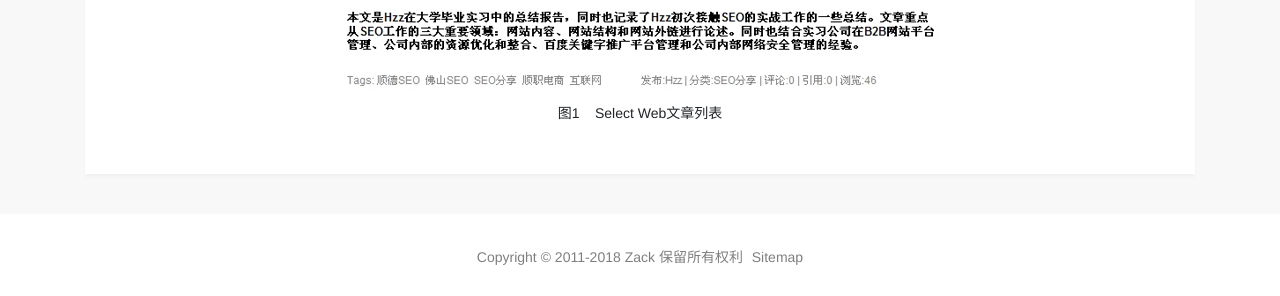
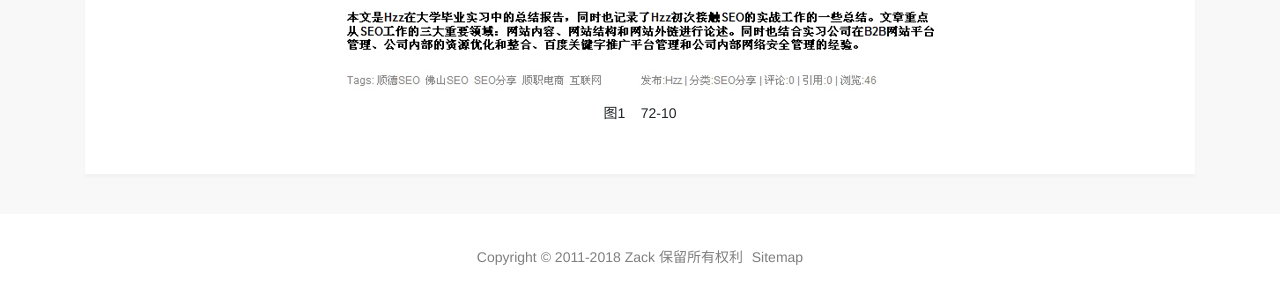
Before and after one commit to darkleef/darkleef.github.io, a Jekyll site: the page built from ueo/_posts/2011-09-06-web-read-skill.html, in a window 1280 px wide. Shown: the part 993-1289 px from the top of the page. Built offline with Jekyll 4.4.1, drawn with Linux system fonts in a browser that asks for light colours.

Commit message:
Update 2011-09-06-web-read-skill.html

```diff
--- a/ueo/_posts/2011-09-06-web-read-skill.html
+++ b/ueo/_posts/2011-09-06-web-read-skill.html
@@ -16,4 +16,4 @@
 直到 Air Jordan 11 “72-10” 的亮相，才让我又想起了 95 年的春天，让我想起了 95-96 赛季公牛队和 MJ 的变化，以及颠覆。不仅仅是 72-10 两个数字那么单薄，更多的是人生无常和涅槃重生，当放弃、转变、坚持、历练等词语融合在一起的时候，
 才有更为精彩的事情发生。</p>
 <p align="center"><img class="img-fluid" alt="72-10" src="{{ site.url }}/images/ueo/web-read-skill-1.jpg"></p>
-<p align="center">图1&nbsp;&nbsp;&nbsp; Select Web文章列表</p>
+<p align="center">图1&nbsp;&nbsp;&nbsp; 72-10</p>
```
